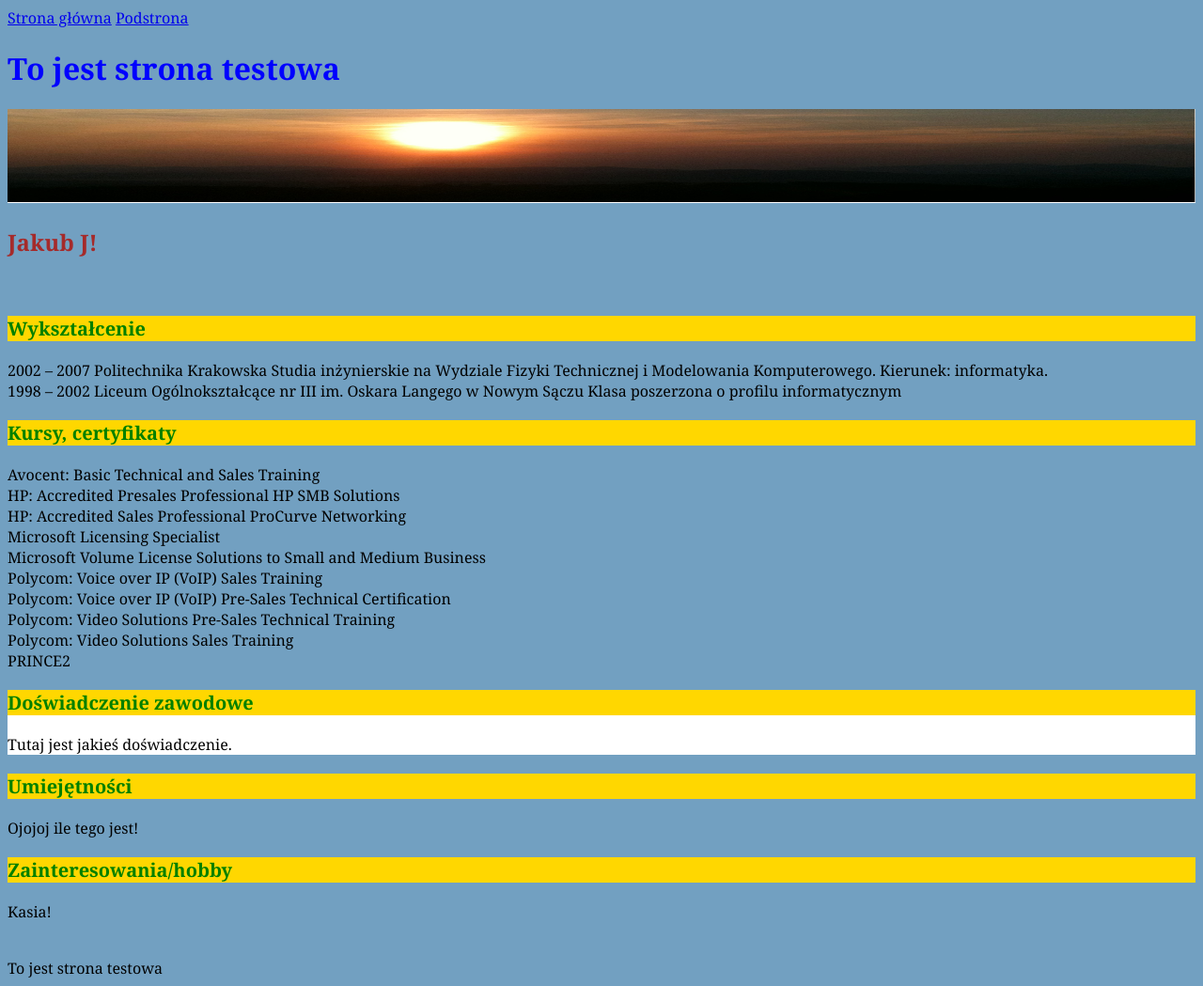
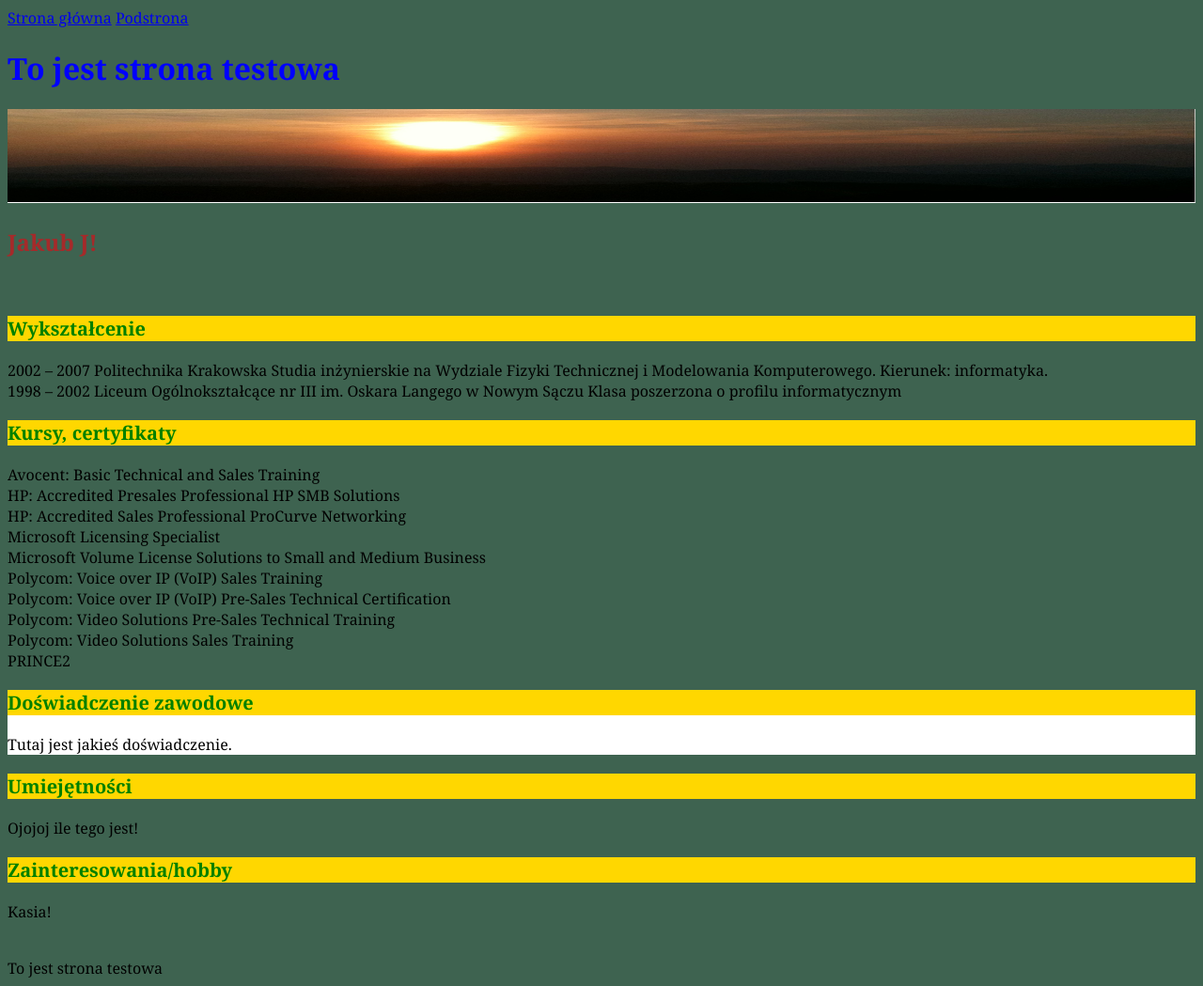
Before and after one commit to JJonakowski/homepage, a PHP site: page /indexwtf.html in a window 1280 px wide. Shown: the whole page at 94% size. Run offline with PHP 8.4, Linux system fonts and the light colour scheme.

Commit message:
test: nowe tło

```diff
--- a/style.css
+++ b/style.css
@@ -1,6 +1,6 @@
 body {
 
-    background:  #72A0C1;
+    background:  rgb(62, 99, 80);
     font-family: Georgia, Arial, Helvetica;
 }
 
```
